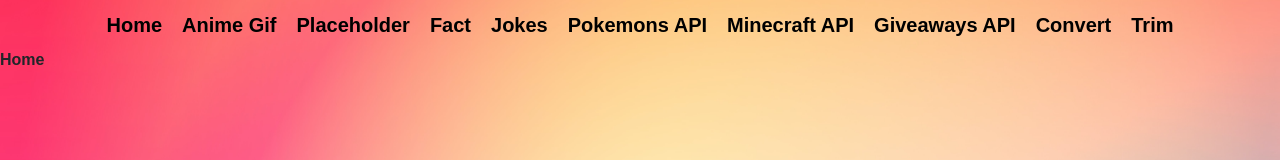
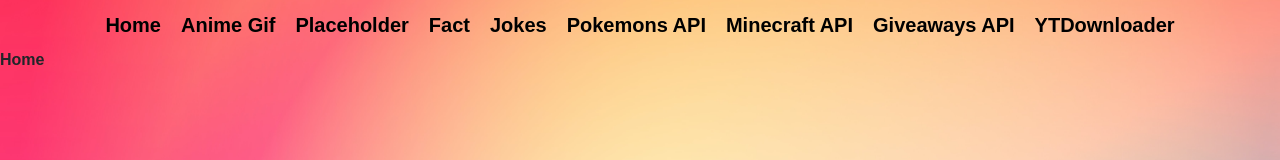
Before and after one commit to supramaxis/learning-react-vite-1, a React (Vite) app: page / in a window 1280 px wide. Shown: the top 160 px of the page. Built offline with nearby package versions, Linux system fonts and the light colour scheme; no server answers; a web font is replaced by a local one.

Commit message:
removed/added navbar links

```diff
--- a/src/components/Layout.jsx
+++ b/src/components/Layout.jsx
@@ -68,13 +68,8 @@ function Layout() {
                 </Link>
               </li>
               <li>
-                <Link to='/mp3' className='navLinks'>
-                  Convert
-                </Link>
-              </li>
-              <li>
-                <Link to='/trim' className='navLinks'>
-                  Trim
+                <Link to='/downloader' className='navLinks'>
+                  YTDownloader
                 </Link>
               </li>
             </ul>
```
